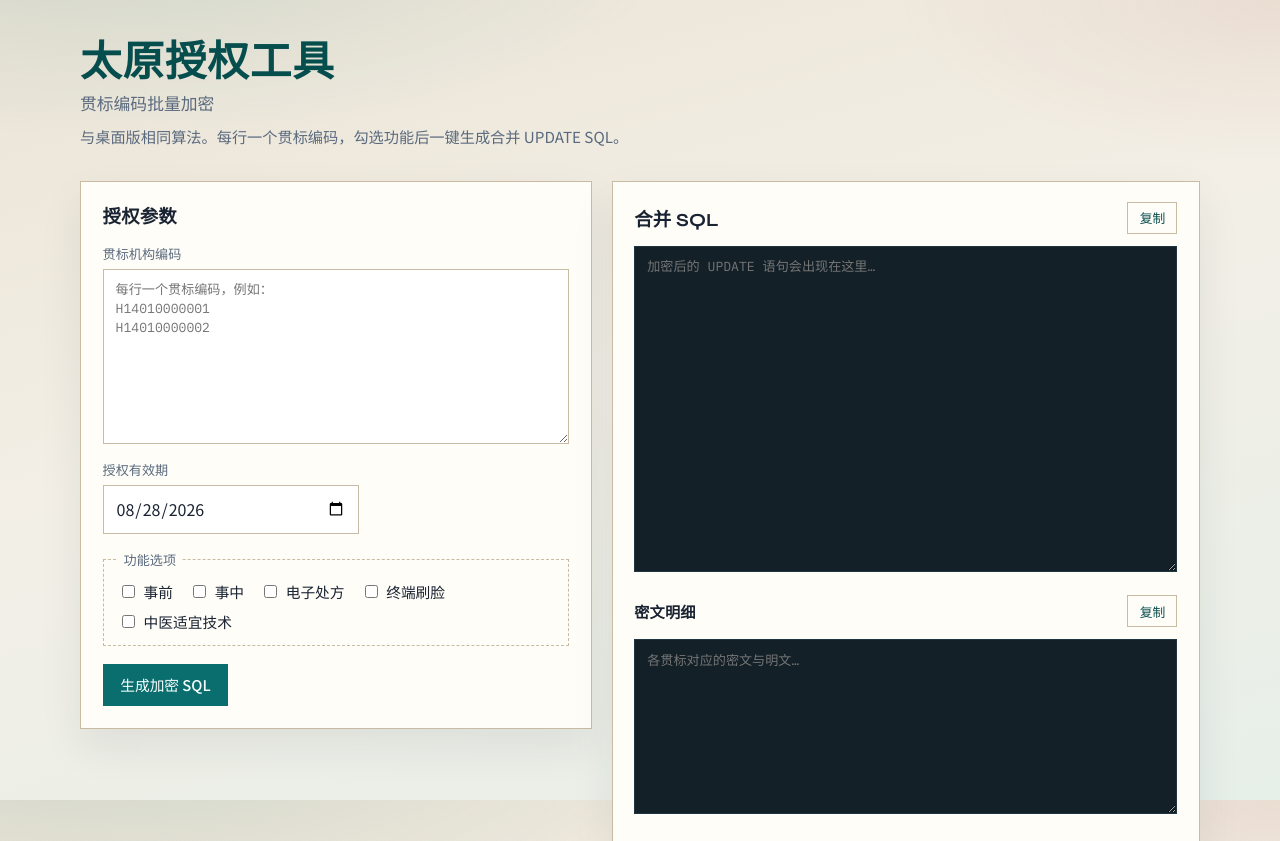
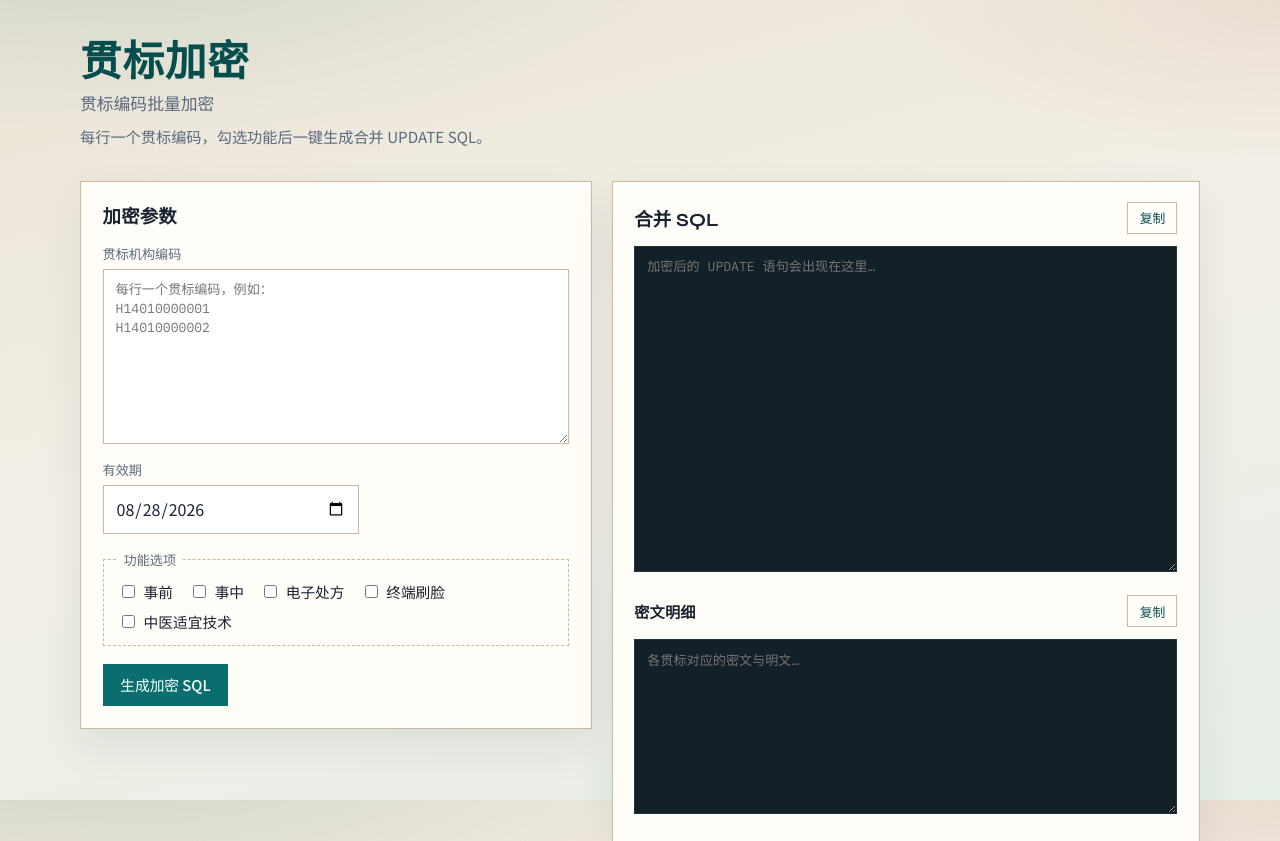
Before and after one commit to LeiHeng22/ty-encryption-web, a plain HTML site: page index.html in a window 1280 px wide. Shown: the top 841 px of the page. Drawn offline with Linux system fonts and the light colour scheme.

Commit message:
Remove region-specific branding from UI copy

```diff
--- a/index.html
+++ b/index.html
@@ -3,7 +3,7 @@
   <head>
     <meta charset="UTF-8" />
     <meta name="viewport" content="width=device-width, initial-scale=1" />
-    <title>太原授权 · 贯标加密 SQL</title>
+    <title>贯标加密 SQL</title>
     <link rel="preconnect" href="https://fonts.googleapis.com" />
     <link rel="preconnect" href="https://fonts.gstatic.com" crossorigin />
     <link
@@ -15,16 +15,16 @@
   <body>
     <div class="page">
       <header class="brand">
-        <p class="brand-mark">太原授权工具</p>
+        <p class="brand-mark">贯标加密</p>
         <h1>贯标编码批量加密</h1>
         <p class="lede">
-          与桌面版相同算法。每行一个贯标编码，勾选功能后一键生成合并 UPDATE SQL。
+          每行一个贯标编码，勾选功能后一键生成合并 UPDATE SQL。
         </p>
       </header>
 
       <main class="workspace">
         <section class="panel panel-input" aria-labelledby="input-title">
-          <h2 id="input-title">授权参数</h2>
+          <h2 id="input-title">加密参数</h2>
 
           <label class="field">
             <span>贯标机构编码</span>
@@ -37,7 +37,7 @@
           </label>
 
           <label class="field field-inline">
-            <span>授权有效期</span>
+            <span>有效期</span>
             <input type="date" id="expiry" />
           </label>
 
--- a/js/app.js
+++ b/js/app.js
@@ -92,7 +92,7 @@
       }
       var expiry = document.getElementById("expiry").value;
       if (!expiry) {
-        setStatus("请选择授权有效期。", true);
+        setStatus("请选择有效期。", true);
         return;
       }
       var flags = collectFeatureFlags();
```
